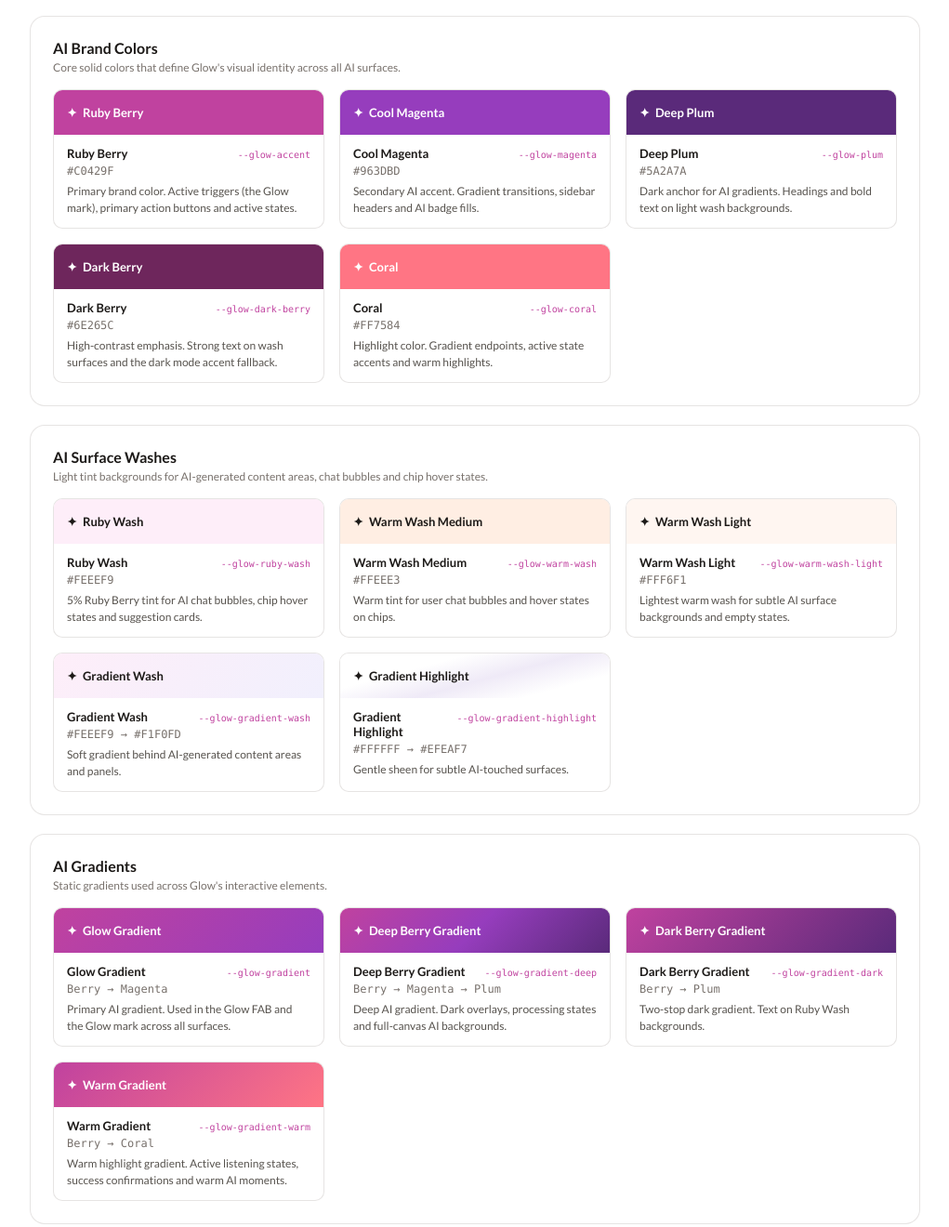
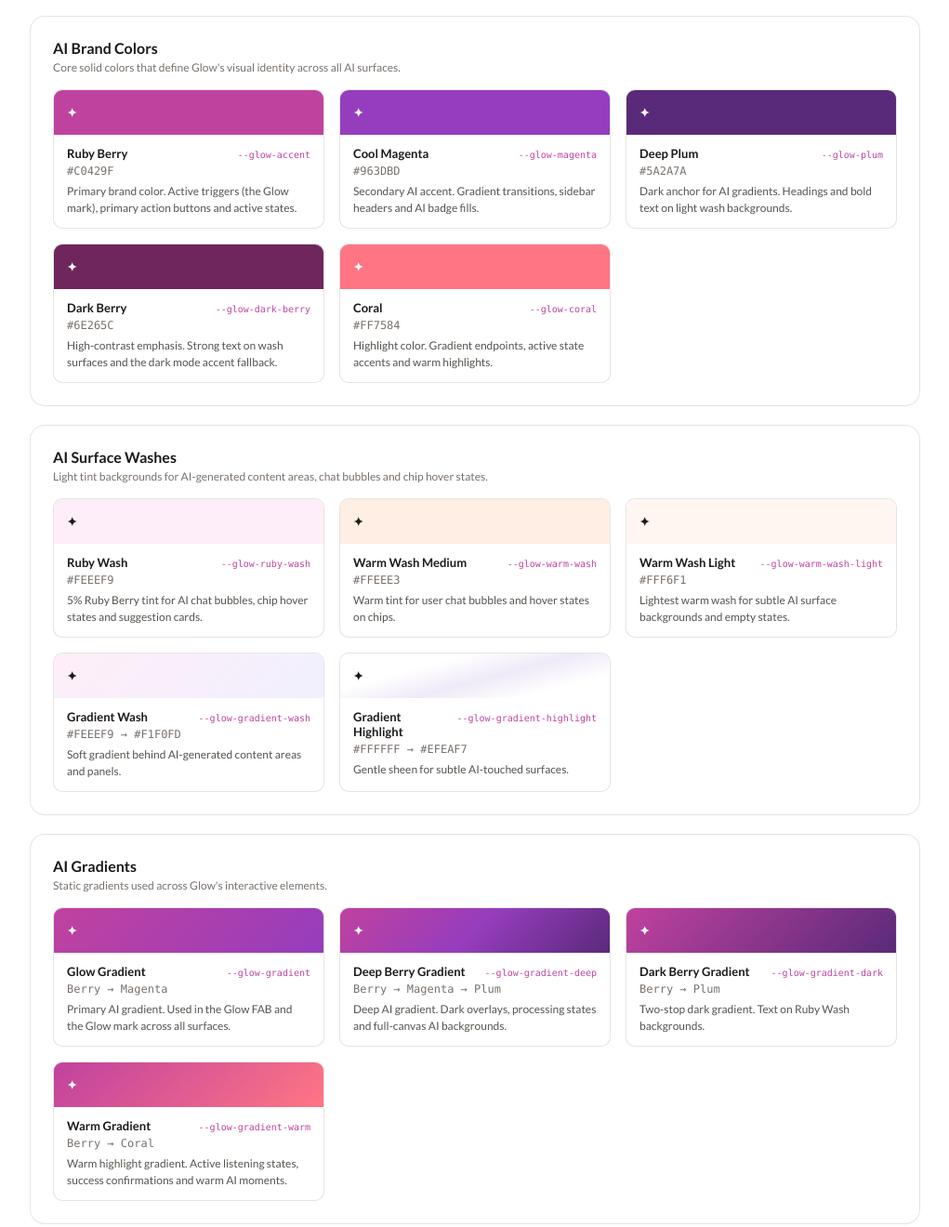
Before and after one commit to charissagudknecht-design/ai-interaction-standards, a plain HTML site: page docs/ai-visual-language.html in a window 1280 px wide. Shown: the part 384-1704 px from the top of the page at 93% size, without its empty margins (129-1150 px from the left). Drawn offline with Linux system fonts and the light colour scheme.

Commit message:
Show each color name once, below the swatch
Co-Authored-By: Claude Opus 5.5 <noreply@anthropic.com>
Claude-Session: https://claude.ai/code/session_01LJTHUQjhshoHdyK9XV8jSP

```diff
--- a/docs/ai-visual-language.html
+++ b/docs/ai-visual-language.html
@@ -203,7 +203,7 @@
                 <p class="pal-card__desc">Core solid colors that define Glow's visual identity across all AI surfaces.</p>
                 <div class="pal-grid">
                     <div class="pal-swatch">
-                        <div class="pal-swatch__bar pal-swatch__bar--dark" style="background:#C0429F;"><span class="pal-swatch__icon">&#10022;</span> Ruby Berry</div>
+                        <div class="pal-swatch__bar pal-swatch__bar--dark" style="background:#C0429F;"><span class="pal-swatch__icon">&#10022;</span></div>
                         <div class="pal-swatch__meta">
                             <div class="pal-swatch__row"><span class="pal-swatch__name">Ruby Berry</span><span class="pal-swatch__token">--glow-accent</span></div>
                             <code class="pal-swatch__hex">#C0429F</code>
@@ -211,7 +211,7 @@
                         </div>
                     </div>
                     <div class="pal-swatch">
-                        <div class="pal-swatch__bar pal-swatch__bar--dark" style="background:#963DBD;"><span class="pal-swatch__icon">&#10022;</span> Cool Magenta</div>
+                        <div class="pal-swatch__bar pal-swatch__bar--dark" style="background:#963DBD;"><span class="pal-swatch__icon">&#10022;</span></div>
                         <div class="pal-swatch__meta">
                             <div class="pal-swatch__row"><span class="pal-swatch__name">Cool Magenta</span><span class="pal-swatch__token">--glow-magenta</span></div>
                             <code class="pal-swatch__hex">#963DBD</code>
@@ -219,7 +219,7 @@
                         </div>
                     </div>
                     <div class="pal-swatch">
-                        <div class="pal-swatch__bar pal-swatch__bar--dark" style="background:#5A2A7A;"><span class="pal-swatch__icon">&#10022;</span> Deep Plum</div>
+                        <div class="pal-swatch__bar pal-swatch__bar--dark" style="background:#5A2A7A;"><span class="pal-swatch__icon">&#10022;</span></div>
                         <div class="pal-swatch__meta">
                             <div class="pal-swatch__row"><span class="pal-swatch__name">Deep Plum</span><span class="pal-swatch__token">--glow-plum</span></div>
                             <code class="pal-swatch__hex">#5A2A7A</code>
@@ -227,7 +227,7 @@
                         </div>
                     </div>
                     <div class="pal-swatch">
-                        <div class="pal-swatch__bar pal-swatch__bar--dark" style="background:#6E265C;"><span class="pal-swatch__icon">&#10022;</span> Dark Berry</div>
+                        <div class="pal-swatch__bar pal-swatch__bar--dark" style="background:#6E265C;"><span class="pal-swatch__icon">&#10022;</span></div>
                         <div class="pal-swatch__meta">
                             <div class="pal-swatch__row"><span class="pal-swatch__name">Dark Berry</span><span class="pal-swatch__token">--glow-dark-berry</span></div>
                             <code class="pal-swatch__hex">#6E265C</code>
@@ -235,7 +235,7 @@
                         </div>
                     </div>
                     <div class="pal-swatch">
-                        <div class="pal-swatch__bar pal-swatch__bar--dark" style="background:#FF7584;"><span class="pal-swatch__icon">&#10022;</span> Coral</div>
+                        <div class="pal-swatch__bar pal-swatch__bar--dark" style="background:#FF7584;"><span class="pal-swatch__icon">&#10022;</span></div>
                         <div class="pal-swatch__meta">
                             <div class="pal-swatch__row"><span class="pal-swatch__name">Coral</span><span class="pal-swatch__token">--glow-coral</span></div>
                             <code class="pal-swatch__hex">#FF7584</code>
@@ -250,7 +250,7 @@
                 <p class="pal-card__desc">Light tint backgrounds for AI-generated content areas, chat bubbles and chip hover states.</p>
                 <div class="pal-grid">
                     <div class="pal-swatch">
-                        <div class="pal-swatch__bar pal-swatch__bar--light" style="background:#FEEEF9;"><span class="pal-swatch__icon">&#10022;</span> Ruby Wash</div>
+                        <div class="pal-swatch__bar pal-swatch__bar--light" style="background:#FEEEF9;"><span class="pal-swatch__icon">&#10022;</span></div>
                         <div class="pal-swatch__meta">
                             <div class="pal-swatch__row"><span class="pal-swatch__name">Ruby Wash</span><span class="pal-swatch__token">--glow-ruby-wash</span></div>
                             <code class="pal-swatch__hex">#FEEEF9</code>
@@ -258,7 +258,7 @@
                         </div>
                     </div>
                     <div class="pal-swatch">
-                        <div class="pal-swatch__bar pal-swatch__bar--light" style="background:#FFEEE3;"><span class="pal-swatch__icon">&#10022;</span> Warm Wash Medium</div>
+                        <div class="pal-swatch__bar pal-swatch__bar--light" style="background:#FFEEE3;"><span class="pal-swatch__icon">&#10022;</span></div>
                         <div class="pal-swatch__meta">
                             <div class="pal-swatch__row"><span class="pal-swatch__name">Warm Wash Medium</span><span class="pal-swatch__token">--glow-warm-wash</span></div>
                             <code class="pal-swatch__hex">#FFEEE3</code>
@@ -266,7 +266,7 @@
                         </div>
                     </div>
                     <div class="pal-swatch">
-                        <div class="pal-swatch__bar pal-swatch__bar--light" style="background:#FFF6F1;"><span class="pal-swatch__icon">&#10022;</span> Warm Wash Light</div>
+                        <div class="pal-swatch__bar pal-swatch__bar--light" style="background:#FFF6F1;"><span class="pal-swatch__icon">&#10022;</span></div>
                         <div class="pal-swatch__meta">
                             <div class="pal-swatch__row"><span class="pal-swatch__name">Warm Wash Light</span><span class="pal-swatch__token">--glow-warm-wash-light</span></div>
                             <code class="pal-swatch__hex">#FFF6F1</code>
@@ -274,7 +274,7 @@
                         </div>
                     </div>
                     <div class="pal-swatch">
-                        <div class="pal-swatch__bar pal-swatch__bar--light" style="background:linear-gradient(135deg, #FEEEF9 0%, #F1F0FD 100%);"><span class="pal-swatch__icon">&#10022;</span> Gradient Wash</div>
+                        <div class="pal-swatch__bar pal-swatch__bar--light" style="background:linear-gradient(135deg, #FEEEF9 0%, #F1F0FD 100%);"><span class="pal-swatch__icon">&#10022;</span></div>
                         <div class="pal-swatch__meta">
                             <div class="pal-swatch__row"><span class="pal-swatch__name">Gradient Wash</span><span class="pal-swatch__token">--glow-gradient-wash</span></div>
                             <code class="pal-swatch__hex">#FEEEF9 &rarr; #F1F0FD</code>
@@ -282,7 +282,7 @@
                         </div>
                     </div>
                     <div class="pal-swatch">
-                        <div class="pal-swatch__bar pal-swatch__bar--light" style="background:linear-gradient(165deg, #FFFFFF 30%, #EFEAF7 55%, #FFFFFF 80%);"><span class="pal-swatch__icon">&#10022;</span> Gradient Highlight</div>
+                        <div class="pal-swatch__bar pal-swatch__bar--light" style="background:linear-gradient(165deg, #FFFFFF 30%, #EFEAF7 55%, #FFFFFF 80%);"><span class="pal-swatch__icon">&#10022;</span></div>
                         <div class="pal-swatch__meta">
                             <div class="pal-swatch__row"><span class="pal-swatch__name">Gradient Highlight</span><span class="pal-swatch__token">--glow-gradient-highlight</span></div>
                             <code class="pal-swatch__hex">#FFFFFF &rarr; #EFEAF7</code>
@@ -297,7 +297,7 @@
                 <p class="pal-card__desc">Static gradients used across Glow's interactive elements.</p>
                 <div class="pal-grid">
                     <div class="pal-swatch">
-                        <div class="pal-swatch__bar pal-swatch__bar--dark" style="background:linear-gradient(135deg, #C0429F 0%, #963DBD 100%);"><span class="pal-swatch__icon">&#10022;</span> Glow Gradient</div>
+                        <div class="pal-swatch__bar pal-swatch__bar--dark" style="background:linear-gradient(135deg, #C0429F 0%, #963DBD 100%);"><span class="pal-swatch__icon">&#10022;</span></div>
                         <div class="pal-swatch__meta">
                             <div class="pal-swatch__row"><span class="pal-swatch__name">Glow Gradient</span><span class="pal-swatch__token">--glow-gradient</span></div>
                             <code class="pal-swatch__hex">Berry &rarr; Magenta</code>
@@ -305,7 +305,7 @@
                         </div>
                     </div>
                     <div class="pal-swatch">
-                        <div class="pal-swatch__bar pal-swatch__bar--dark" style="background:linear-gradient(135deg, #C0429F 0%, #963DBD 50%, #5A2A7A 100%);"><span class="pal-swatch__icon">&#10022;</span> Deep Berry Gradient</div>
+                        <div class="pal-swatch__bar pal-swatch__bar--dark" style="background:linear-gradient(135deg, #C0429F 0%, #963DBD 50%, #5A2A7A 100%);"><span class="pal-swatch__icon">&#10022;</span></div>
                         <div class="pal-swatch__meta">
                             <div class="pal-swatch__row"><span class="pal-swatch__name">Deep Berry Gradient</span><span class="pal-swatch__token">--glow-gradient-deep</span></div>
                             <code class="pal-swatch__hex">Berry &rarr; Magenta &rarr; Plum</code>
@@ -313,7 +313,7 @@
                         </div>
                     </div>
                     <div class="pal-swatch">
-                        <div class="pal-swatch__bar pal-swatch__bar--dark" style="background:linear-gradient(135deg, #C0429F 0%, #5A2A7A 100%);"><span class="pal-swatch__icon">&#10022;</span> Dark Berry Gradient</div>
+                        <div class="pal-swatch__bar pal-swatch__bar--dark" style="background:linear-gradient(135deg, #C0429F 0%, #5A2A7A 100%);"><span class="pal-swatch__icon">&#10022;</span></div>
                         <div class="pal-swatch__meta">
                             <div class="pal-swatch__row"><span class="pal-swatch__name">Dark Berry Gradient</span><span class="pal-swatch__token">--glow-gradient-dark</span></div>
                             <code class="pal-swatch__hex">Berry &rarr; Plum</code>
@@ -321,7 +321,7 @@
                         </div>
                     </div>
                     <div class="pal-swatch">
-                        <div class="pal-swatch__bar pal-swatch__bar--dark" style="background:linear-gradient(135deg, #C0429F 0%, #FF7584 100%);"><span class="pal-swatch__icon">&#10022;</span> Warm Gradient</div>
+                        <div class="pal-swatch__bar pal-swatch__bar--dark" style="background:linear-gradient(135deg, #C0429F 0%, #FF7584 100%);"><span class="pal-swatch__icon">&#10022;</span></div>
                         <div class="pal-swatch__meta">
                             <div class="pal-swatch__row"><span class="pal-swatch__name">Warm Gradient</span><span class="pal-swatch__token">--glow-gradient-warm</span></div>
                             <code class="pal-swatch__hex">Berry &rarr; Coral</code>
```
